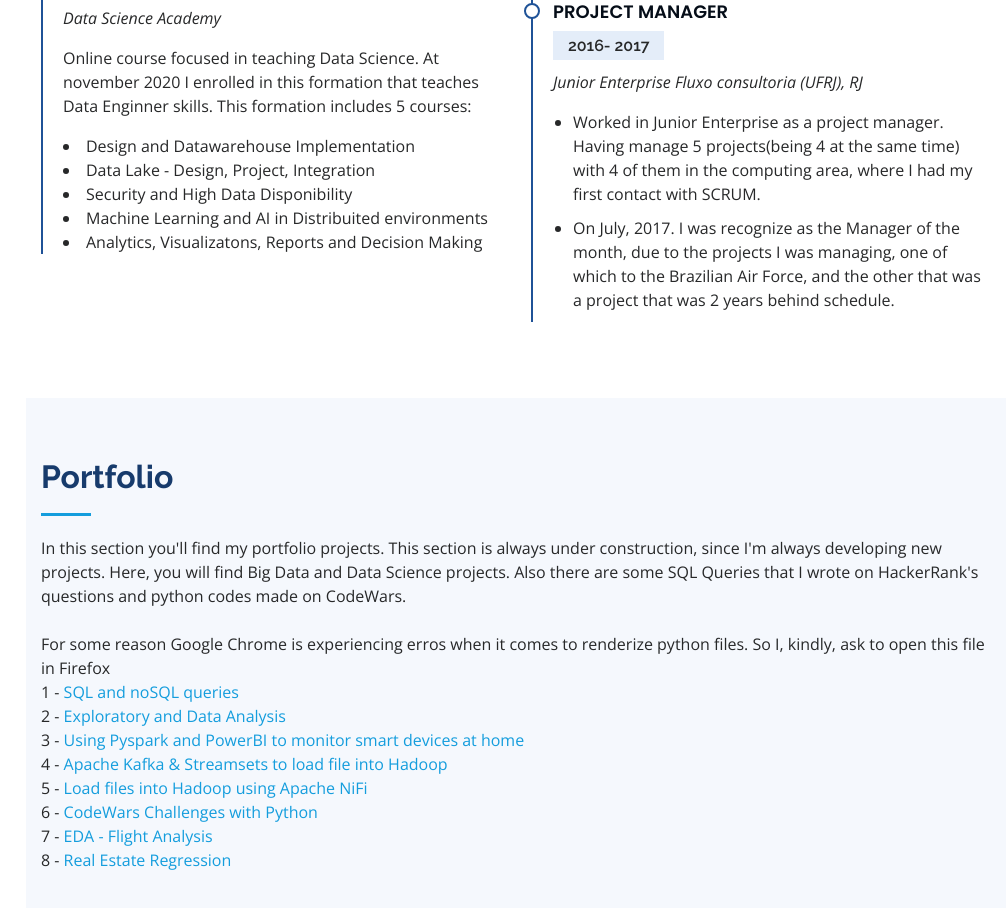
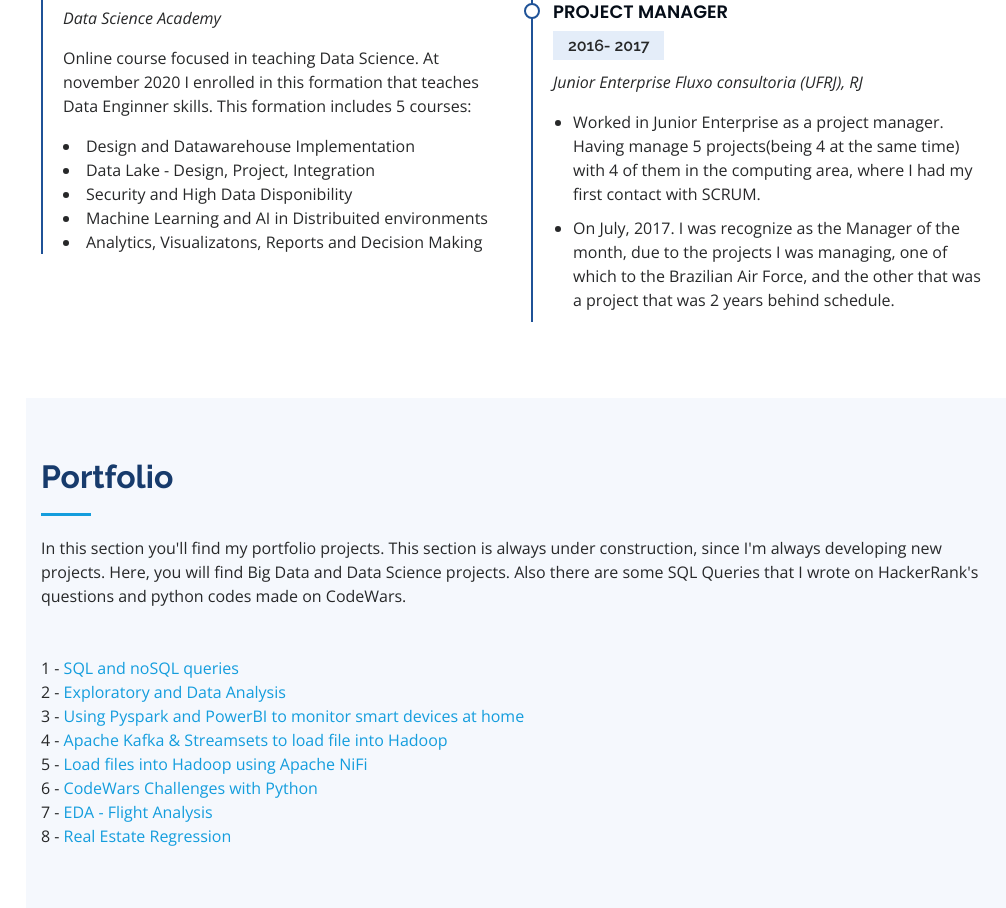
Before and after one commit to LucasbFontes/LucasbFontes.github.io, a plain HTML site: page index.html in a window 1280 px wide. Shown: the part 1830-2738 px from the top of the page, without its empty margins (274-1280 px from the left). Drawn offline with nearby package versions, Linux system fonts and the light colour scheme.

Commit message:
Update index.html

```diff
--- a/index.html
+++ b/index.html
@@ -263,7 +263,6 @@
 		   find Big Data and Data Science projects. Also there are some SQL Queries that I wrote on HackerRank's questions and python codes made on CodeWars. </p>
 
 	<br>
-	For some reason Google Chrome is experiencing erros when it comes to renderize python files. So I, kindly, ask to open this file in Firefox
 
 	<br>
 	<p>1 - <a href="https://github.com/LucasbFontes/SQL-and-noSQL-queries">SQL and noSQL queries</a></p>
```
